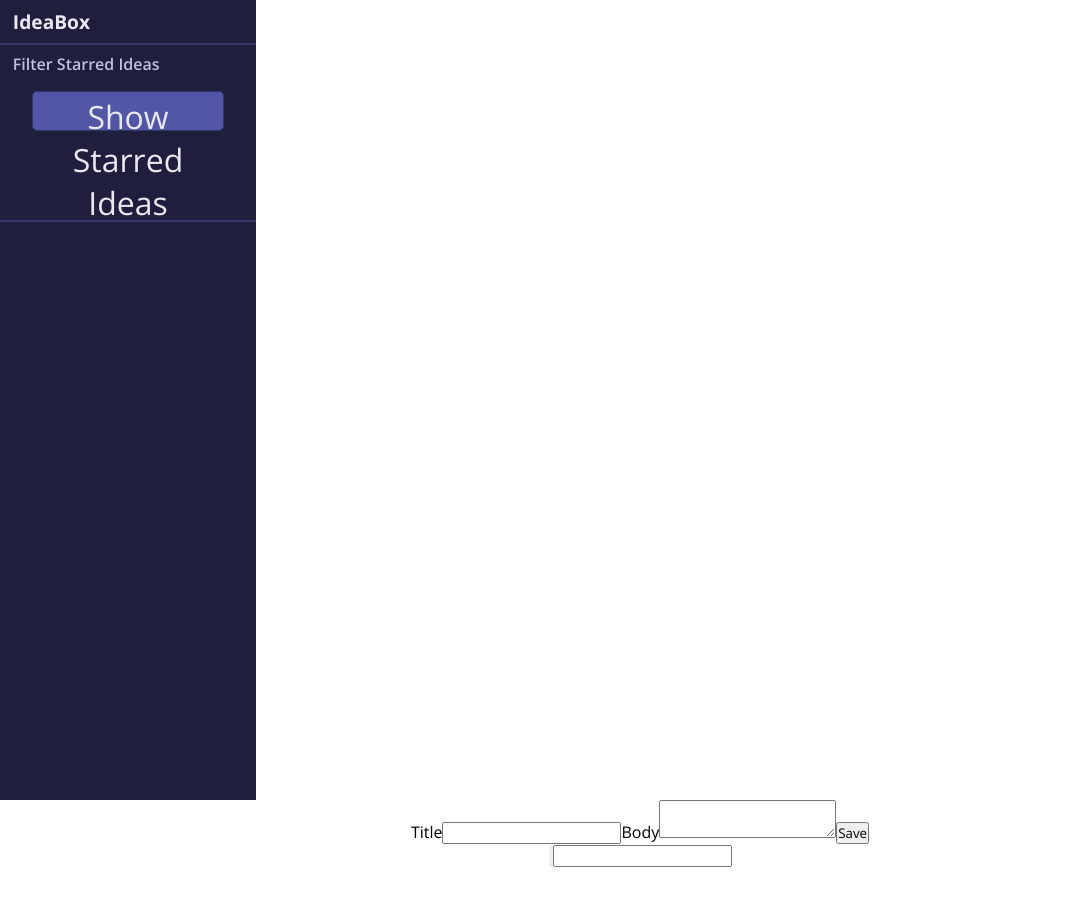
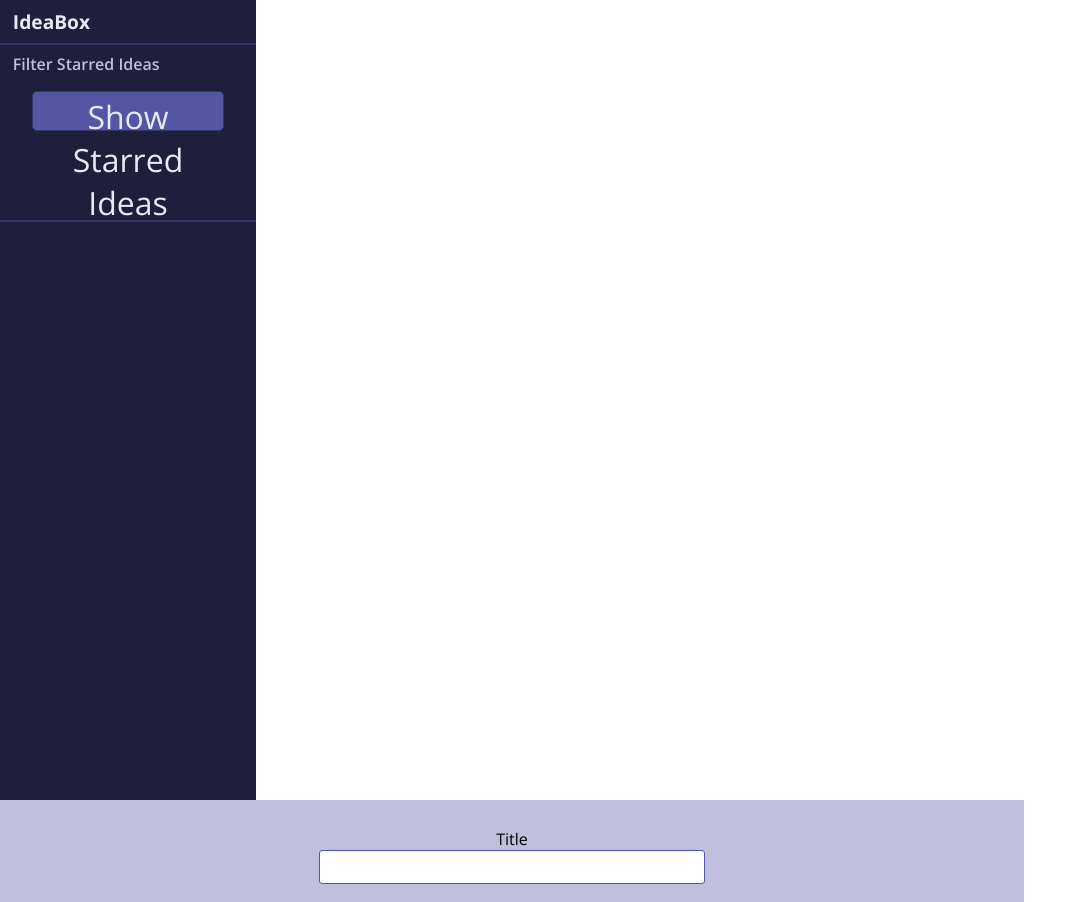
Before and after one commit to nathanielmillard/idea-box, a React (Create React App) app: page / in a window 1280 px wide. Shown: the top 902 px of the page, without its empty margins (0-1087 px from the left). Before the commit the page ends 867 px from the top, so only its background shows below. Built offline with nearby package versions, Linux system fonts and the light colour scheme.

Commit message:
Style the idea form.

```diff
--- a/src/Components/IdeaForm/IdeaForm.css
+++ b/src/Components/IdeaForm/IdeaForm.css
@@ -0,0 +1,74 @@
+.IdeaForm {
+  width: 80vw;
+  height: 40vh;
+  background-color: #bfbfdd;
+  display: flex;
+  flex-direction: column;
+  align-items: center;
+  justify-content: space-around;
+  font-family: 'Open Sans', sans-serif;
+}
+
+.ideaForm {
+  display: flex;
+  flex-direction: column;
+  width: 30vw;
+  justify-content: center;
+  align-items: center;
+}
+
+label {
+  display: flex;
+  flex-direction: column;
+}
+
+.title, .body {
+  border: 1px solid #5356a4;
+  margin-bottom: 2vh;
+  border-radius: 3px;
+  width: 30vw;
+  resize: none;
+  height: 2rem;
+}
+
+textarea {
+  height: 5rem;
+}
+
+.saveButton {
+  width: 30vw;
+  height: 2rem;
+  background-color: #353567;
+  border: 1px solid #5356a4;
+  color: #e9e9f3;
+  font-family: 'Open Sans', sans-serif;
+  border-radius: 2px;
+}
+
+.searchForm {
+  display: flex;
+  flex-direction: row;
+  width: 30vw;
+  height: 2rem;
+  align-items: center;
+  justify-content: center;
+}
+
+.search {
+  border: 1px solid #5356a4;
+  border-radius: 0 3px 3px 0;
+  border-left: none;
+  width: 27vw;
+  resize: none;
+  height: 1.9rem;
+}
+.searchButton {
+  background-color: #353567;
+  border: 1px solid #5356a4;
+  border-right: none;
+  border-radius: 3px 0 0 3px;
+  width: 2rem;
+  height: 2rem;
+  padding: .2rem;
+  margin: 0;
+}
```
